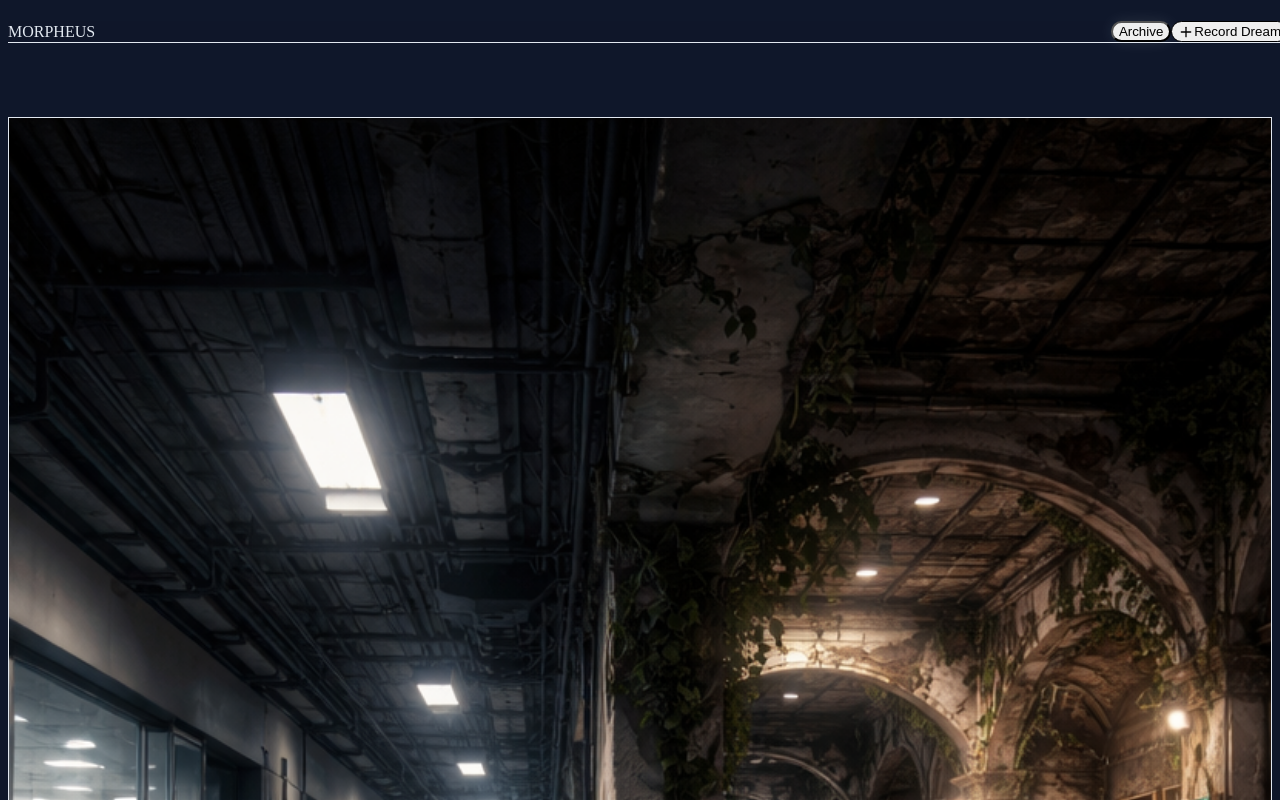
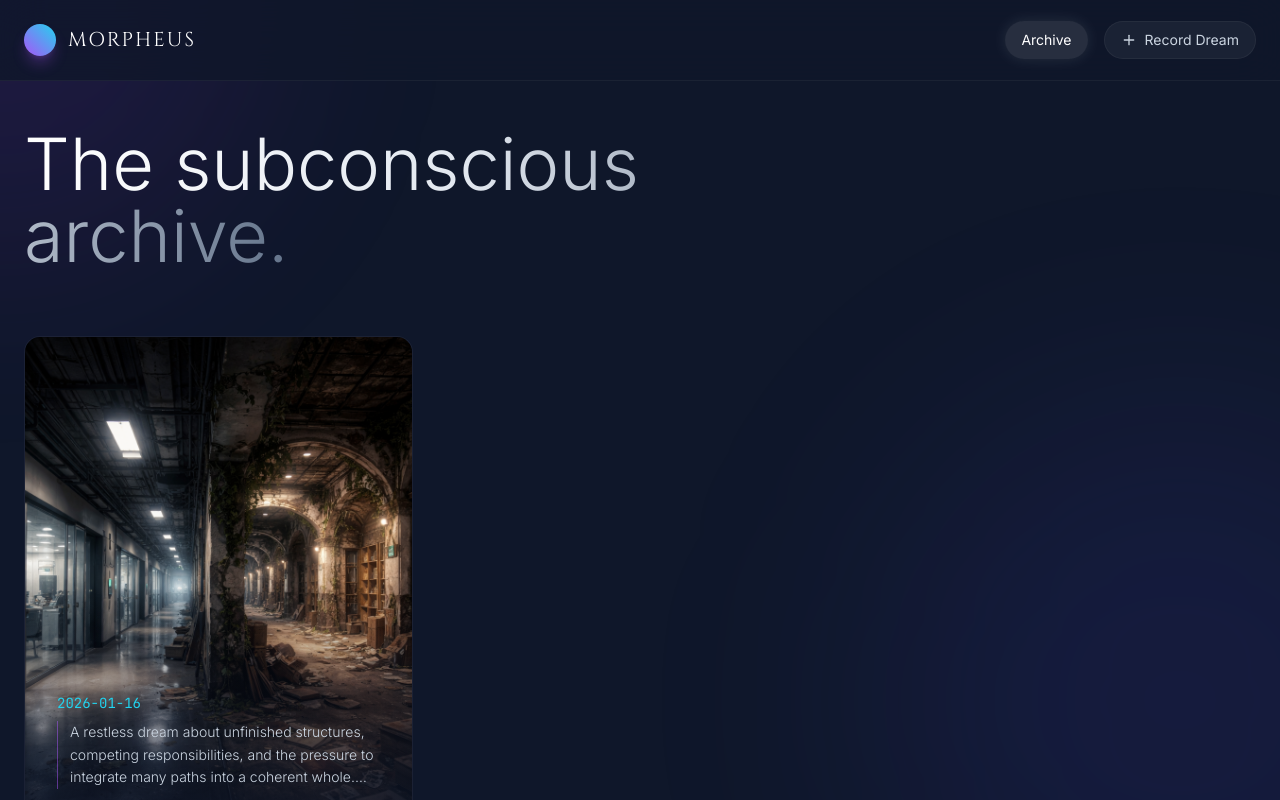
Before and after one commit to BenWassa/morpheus-dream-archive, a React (Vite) app: page / in a window 1280 px wide. Shown: the top 800 px of the page. Built offline with nearby package versions, Linux system fonts and the light colour scheme.

Commit message:
feat: update to Nocturne UI with CI/CD - replace all config files with production-ready setup

```diff
--- a/src/App.jsx
+++ b/src/App.jsx
@@ -1,7 +1,7 @@
-import React, { useState, useEffect, useRef } from 'react';
+import React, { useState, useEffect } from 'react';
 import JSZip from 'jszip';
 import { saveAs } from 'file-saver';
-import { Search, Plus, X, Upload, Download, Moon, Image as ImageIcon } from 'lucide-react';
+import { Plus, X, Download, Moon, Image as ImageIcon } from 'lucide-react';
 
 /* --- UI COMPONENTS --- */
 
@@ -56,6 +56,7 @@
   const [entries, setEntries] = useState([]);
   const [loading, setLoading] = useState(true);
   const [selectedEntry, setSelectedEntry] = useState(null);
+  const baseUrl = import.meta.env.BASE_URL || '/';
 
   useEffect(() => {
     loadEntries();
@@ -64,7 +65,7 @@
   const loadEntries = async () => {
     try {
       // In Vite, public files are at root URL
-      const indexResponse = await fetch('/index.json');
+      const indexResponse = await fetch(`${baseUrl}index.json`);
       if (!indexResponse.ok) throw new Error('Could not load index');
 
       const indexData = await indexResponse.json();
@@ -72,7 +73,7 @@
 
       for (const id of indexData.entries) {
         try {
-          const res = await fetch(`/entries/${id}.json`);
+          const res = await fetch(`${baseUrl}entries/${id}.json`);
           if (res.ok) {
             const data = await res.json();
             loadedEntries.push(data);
@@ -119,7 +120,7 @@
                 <div className="absolute inset-0 bg-gradient-to-t from-[#0f172a] via-transparent to-transparent z-10 opacity-80 group-hover:opacity-60 transition-opacity duration-500"></div>
                 {entry.scenes?.[0]?.image ? (
                   <img
-                    src={`/${entry.scenes[0].image}`}
+                    src={`${baseUrl}${entry.scenes[0].image}`}
                     className="w-full h-full object-cover transform group-hover:scale-105 transition-transform duration-700 ease-out"
                     alt="Dream visualization"
                   />
@@ -177,7 +178,7 @@
                   <div key={idx} className="space-y-6">
                     {scene.image && (
                       <div className="rounded-xl overflow-hidden shadow-2xl border border-white/5">
-                        <img src={`/${scene.image}`} alt="" className="w-full object-cover" />
+                        <img src={`${baseUrl}${scene.image}`} alt="" className="w-full object-cover" />
                       </div>
                     )}
                     <div className="flex gap-4">
@@ -232,7 +233,7 @@
       setFormData({
         originalTranscription: parsed.originalTranscription || '',
         summary: parsed.summary || '',
-        keywords: Array.isArray(parsed.keywords) ? parsed.keywords.join(', ') : parsed.keywords,
+        keywords: Array.isArray(parsed.keywords) ? parsed.keywords.join(', ') : parsed.keywords || '',
         scenes: parsed.scenes || [],
         fragments: Array.isArray(parsed.fragments) ? parsed.fragments.join('\n') : parsed.fragments,
       });
--- a/tailwind.config.js
+++ b/tailwind.config.js
@@ -1,6 +1,9 @@
 /** @type {import('tailwindcss').Config} */
 export default {
-  content: ['./index.html', './src/**/*.{js,ts,jsx,tsx}'],
+  content: [
+    "./index.html",
+    "./src/**/*.{js,ts,jsx,tsx}",
+  ],
   theme: {
     extend: {
       fontFamily: {
@@ -10,8 +13,15 @@
       },
       animation: {
         'pulse-slow': 'pulse 8s cubic-bezier(0.4, 0, 0.6, 1) infinite',
+        'fade-in': 'fadeIn 0.5s ease-out forwards',
       },
+      keyframes: {
+        fadeIn: {
+          '0%': { opacity: '0', transform: 'translateY(10px)' },
+          '100%': { opacity: '1', transform: 'translateY(0)' },
+        }
+      }
     },
   },
   plugins: [],
-};
+}
--- a/vite.config.js
+++ b/vite.config.js
@@ -1,8 +1,8 @@
-import { defineConfig } from 'vite';
-import react from '@vitejs/plugin-react';
+import { defineConfig } from 'vite'
+import react from '@vitejs/plugin-react'
 
 // https://vitejs.dev/config/
 export default defineConfig({
   plugins: [react()],
   base: '/morpheus-dream-archive/',
-});
+})
```
Also changed, not shown: package.json (+24 -40 lines), .eslintrc.cjs.
